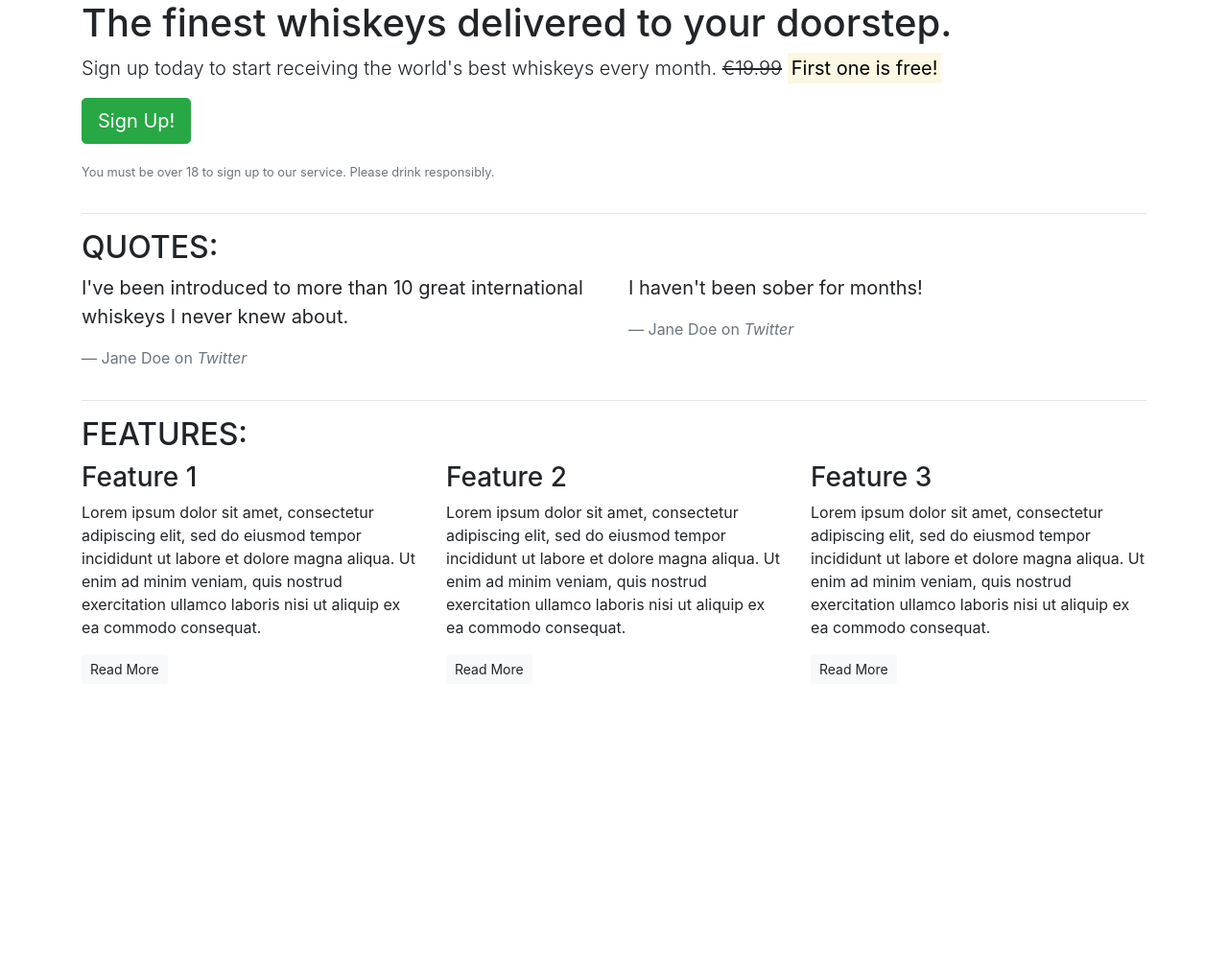
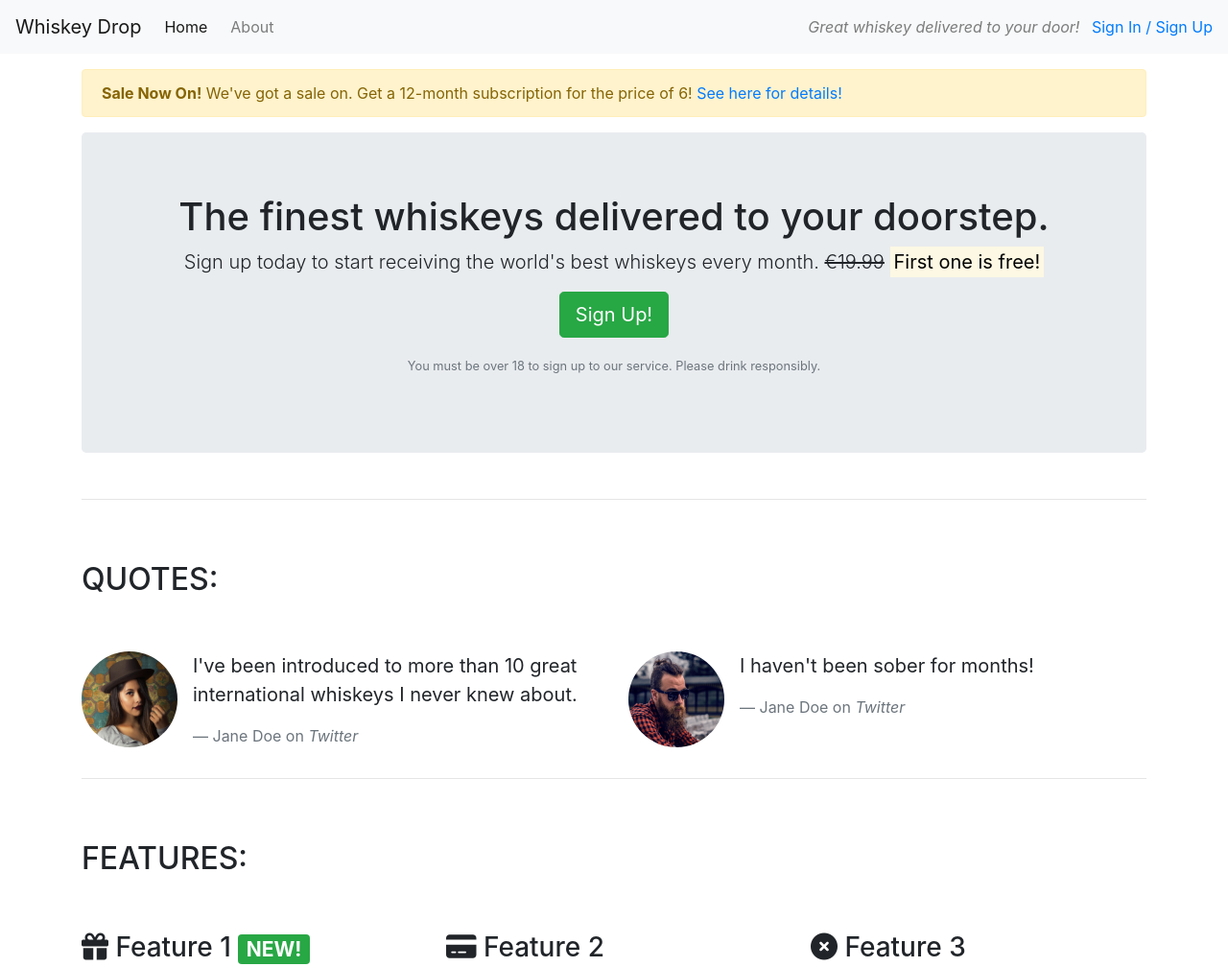
Before and after one commit to Diana-is-Coding/bootstrap_whiskey, a plain HTML site: page index.html in a window 1280 px wide. Shown: the top 1008 px of the page at 96% size. Before the commit the page ends 800 px from the top, so only its background shows below. Drawn offline with nearby package versions, Linux system fonts and the light colour scheme.

Commit message:
Added images, icons, alerts and warnings

```diff
--- a/index.html
+++ b/index.html
@@ -6,18 +6,42 @@
     <meta name="viewport" content="width=device-width, initial-scale=1.0">
     <title>Whiskey Drop | Taste a new whiskey every month</title>
     <link rel="stylesheet" href="https://maxcdn.bootstrapcdn.com/bootstrap/4.1.3/css/bootstrap.min.css">
+    <script src="https://kit.fontawesome.com/fae09bb6b8.js" crossorigin="anonymous"></script>
 </head>
 
 <body>
-    <article class="container">
+    <nav class="navbar navbar-light bg-light navbar-expand-sm">
+        <a href="/" class="navbar-brand">Whiskey Drop</a>
+        <ul class="navbar-nav mr-auto">
+            <li class="active nav-item mr-2"><a href="/" class="nav-link">Home</a></li>
+            <li class="nav-item mr-2"><a href="/about" class="nav-link">About</a></li>
+            <li class="nav-item mr-2 d-block d-sm-none"><a href="/login" class="nav-link">Sign In / Sign Up</a></li>
+        </ul>
+        <div class="d-none d-md-block">
+            <p class="navbar-text my-auto mr-2"><i>Great whiskey delivered to your door!</i></p>
+            <a href="/login">Sign In / Sign Up</a>
+        </div>
+    </nav>
+    <article class="container mt-3">
+        <div class="row d-none d-sm-block">
+            <div class="col-12">
+                <div class="alert alert-warning">
+                    <strong>Sale Now On!</strong> We've got a sale on. Get a 12-month subscription for the price of 6!
+                    <a href="">See here for details!</a>
+                </div>
+            </div>
+        </div>
         <!-- Callout -->
         <div class="row">
             <div class="col-12">
-                <section class="callout">
+                <section class="callout jumbotron text-center">
                     <h1>The finest whiskeys delivered to your doorstep.</h1>
-                    <p class="lead">Sign up today to start receiving the world's best whiskeys every month. <s>€19.99</s> <strong><mark>First one is free!</mark></strong></p>
+                    <p class="lead">Sign up today to start receiving the world's best whiskeys every month. <s
+                            class="d-none d-sm-inline">€19.99</s> <span
+                            class="d-inline d-sm-none"><br></span><strong><mark>First one is free!</mark></strong></p>
                     <p><button class="btn btn-lg btn-success">Sign Up!</button></p>
-                    <p class="text-muted"><small>You must be over 18 to sign up to our service. Please drink responsibly.</small></p>
+                    <p class="text-muted"><small>You must be over 18 to sign up to our service. Please drink
+                            responsibly.</small></p>
                 </section>
             </div>
         </div>
@@ -27,22 +51,40 @@
         <!-- Quotes -->
         <section class="quotes">
             <div class="row">
-                <div class="col-12">
+                <div class="col-12 my-5">
                     <h2 class="text-uppercase">Quotes:</h2>
                 </div>
             </div>
             <div class="row">
                 <div class="col-12 col-md-6">
-                    <blockquote class="blockquote">
-                        <p>I've been introduced to more than 10 great international whiskeys I never knew about.</p>
-                        <footer class="blockquote-footer">Jane Doe on <cite title="Twitter">Twitter</cite></footer>
-                    </blockquote>
+                    <div class="media">
+                        <div class="d-none d-sm-block">
+                            <img src="images/girl-image.png" alt="" class="rounded-circle mr-3" height="100"
+                                width="100">
+                        </div>
+                        <div class="media-body">
+                            <blockquote class="blockquote">
+                                <p>I've been introduced to more than 10 great international whiskeys I never knew about.
+                                </p>
+                                <footer class="blockquote-footer">Jane Doe on <cite title="Twitter">Twitter</cite>
+                                </footer>
+                            </blockquote>
+                        </div>
+                    </div>
                 </div>
                 <div class="col-12 col-md-6">
-                    <blockquote class="blockquote">
-                        <p>I haven't been sober for months!</p>
-                        <footer class="blockquote-footer">Jane Doe on <cite title="Twitter">Twitter</cite></footer>
-                    </blockquote>
+                    <div class="media">
+                        <div class="d-none d-sm-block">
+                            <img src="images/guy-image.png" alt="" class="rounded-circle mr-3" height="100" width="100">
+                        </div>
+                        <div class="media-body">
+                            <blockquote class="blockquote">
+                                <p>I haven't been sober for months!</p>
+                                <footer class="blockquote-footer">Jane Doe on <cite title="Twitter">Twitter</cite>
+                                </footer>
+                            </blockquote>
+                        </div>
+                    </div>
                 </div>
             </div>
         </section>
@@ -52,29 +94,36 @@
         <!-- Features -->
         <section class="features">
             <div class="row">
-                <div class="col-12">
+                <div class="col-12 my-5">
                     <h2 class="text-uppercase">Features:</h2>
                 </div>
             </div>
             <div class="row">
                 <div class="col-12 col-md-6 col-lg-4">
                     <div class="feature">
-                        <h3>Feature 1</h3>
-                        <p>Lorem ipsum dolor sit amet, consectetur adipiscing elit, sed do eiusmod tempor incididunt ut labore et dolore magna aliqua. Ut enim ad minim veniam, quis nostrud exercitation ullamco laboris nisi ut aliquip ex ea commodo consequat.</p>
+                        <h3><i class="fa-solid fa-gift d-none d-sm-inline"></i> Feature 1 <span
+                                class="badge badge-success">NEW!</span></h3>
+                        <p>Lorem ipsum dolor sit amet, consectetur adipiscing elit, sed do eiusmod tempor incididunt ut
+                            labore et dolore magna aliqua. Ut enim ad minim veniam, quis nostrud exercitation ullamco
+                            laboris nisi ut aliquip ex ea commodo consequat.</p>
                         <p><a class="btn btn-sm btn-light" href="">Read More</a></p>
                     </div>
                 </div>
                 <div class="col-12 col-md-6 col-lg-4">
                     <div class="feature">
-                        <h3>Feature 2</h3>
-                        <p>Lorem ipsum dolor sit amet, consectetur adipiscing elit, sed do eiusmod tempor incididunt ut labore et dolore magna aliqua. Ut enim ad minim veniam, quis nostrud exercitation ullamco laboris nisi ut aliquip ex ea commodo consequat.</p>
+                        <h3><i class="fa-solid fa-credit-card d-none d-sm-inline"></i> Feature 2</h3>
+                        <p>Lorem ipsum dolor sit amet, consectetur adipiscing elit, sed do eiusmod tempor incididunt ut
+                            labore et dolore magna aliqua. Ut enim ad minim veniam, quis nostrud exercitation ullamco
+                            laboris nisi ut aliquip ex ea commodo consequat.</p>
                         <p><a class="btn btn-sm btn-light" href="">Read More</a></p>
                     </div>
                 </div>
                 <div class="col-12 d-md-none d-lg-block col-lg-4">
                     <div class="feature">
-                        <h3>Feature 3</h3>
-                        <p>Lorem ipsum dolor sit amet, consectetur adipiscing elit, sed do eiusmod tempor incididunt ut labore et dolore magna aliqua. Ut enim ad minim veniam, quis nostrud exercitation ullamco laboris nisi ut aliquip ex ea commodo consequat.</p>
+                        <h3><i class="fa-solid fa-circle-xmark d-none d-sm-inline"></i> Feature 3</h3>
+                        <p>Lorem ipsum dolor sit amet, consectetur adipiscing elit, sed do eiusmod tempor incididunt ut
+                            labore et dolore magna aliqua. Ut enim ad minim veniam, quis nostrud exercitation ullamco
+                            laboris nisi ut aliquip ex ea commodo consequat.</p>
                         <p><a class="btn btn-sm btn-light" href="">Read More</a></p>
                     </div>
                 </div>
```
Also changed, not shown: images/girl-image.png (added), images/guy-image.png (added).
